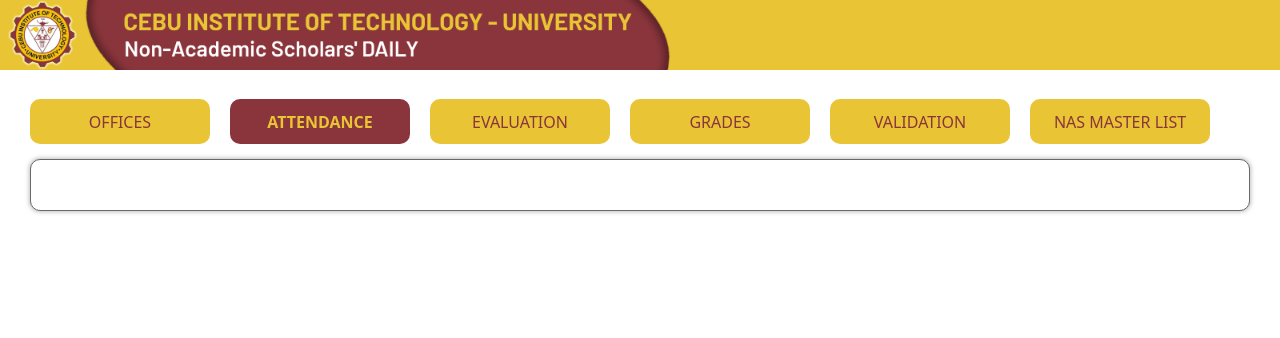
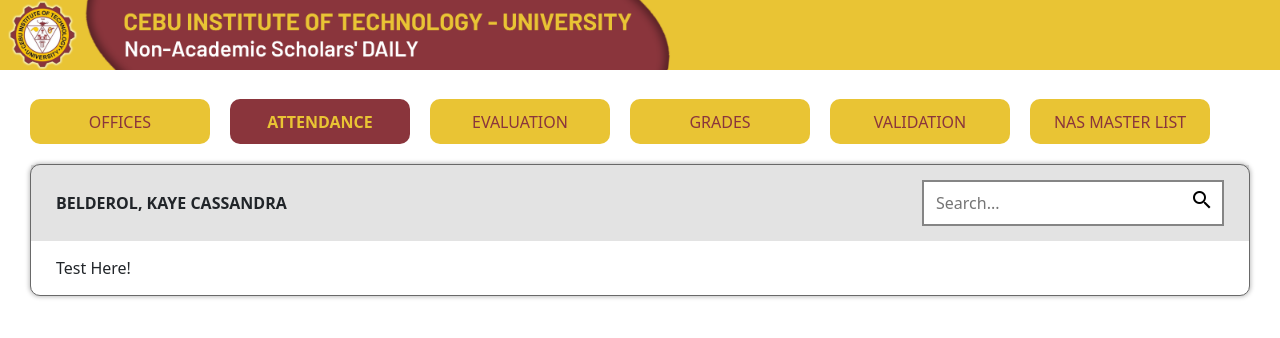
Before and after one commit to enriquezandre/NASDaily, a React (Create React App) app in the folder frontend/nasdaily-app/: page /attendance in a window 1280 px wide. Shown: the top 338 px of the page. Built offline with nearby package versions, Linux system fonts and the light colour scheme.

Commit message:
Added Search Bar in Container

```diff
--- a/frontend/nasdaily-app/public/index.html
+++ b/frontend/nasdaily-app/public/index.html
@@ -3,6 +3,7 @@
   <head>
     <meta charset="utf-8" />
     <link rel="icon" href="%PUBLIC_URL%/favicon.ico" />
+    <link rel="stylesheet" href="https://fonts.googleapis.com/icon?family=Material+Icons">
     <meta name="viewport" content="width=device-width, initial-scale=1" />
     <meta name="theme-color" content="#000000" />
     <meta
--- a/frontend/nasdaily-app/src/Pages/Attendance.css
+++ b/frontend/nasdaily-app/src/Pages/Attendance.css
@@ -4,10 +4,52 @@
 }
 
 .row{
-    margin: 10px 30px;
+    margin: 15px 30px;
     background-color: white;
-    padding: 25px;
     border-radius: 10px;
     border: #696969 solid 1px;
     box-shadow: 0px 0px 4px 1px rgba(0, 0, 0, 0.25)
 }
+
+p {
+    margin: 0;
+    padding: 0;
+}
+
+.heading,
+.data{
+    padding: 15px 25px;
+}
+
+.heading{
+    background-color: rgba(91, 91, 91, 0.17);
+    display: flex;
+    align-items: center;
+    justify-content: space-between;
+}
+
+.name{
+    font-weight: bold;
+    text-transform: uppercase;
+}
+
+input{
+    width: 250px;
+    background-color: transparent;
+    border: none;
+    margin: 0;
+}
+
+.searchBar{
+    display: flex;
+    align-items: center;
+    background-color: white;
+    padding: 5px 2px 5px 10px;
+    border: #858585 solid 2px;
+}
+
+.searchBar button[type='submit'] {
+    background-color: transparent;
+    border: none;
+    cursor: pointer;
+}
--- a/frontend/nasdaily-app/src/Pages/Attendance.jsx
+++ b/frontend/nasdaily-app/src/Pages/Attendance.jsx
@@ -3,6 +3,7 @@
 import '../Pages/Attendance.css'
 
 export const Attendance = () => {
+    const [searchTerm, setSearchTerm] = useState('');
     return (
         <>
             <div>
@@ -40,7 +41,23 @@
                     />
                 </div>
                 <div className='row'>
-
+                    <div className='heading'>
+                        <p className='name'>Belderol, Kaye Cassandra</p>
+                        <form className='searchBar' onSubmit={null}>
+                            <input
+                                type='text'
+                                placeholder='Search...'
+                                value={searchTerm}
+                                onChange={(e) => setSearchTerm(e.target.value)}
+                            />
+                            <button type='submit'>
+                                <i className='material-icons search-icon'>search</i>
+                            </button>
+                        </form>
+                    </div>
+                    <div className='data'>
+                        <p>Test Here!</p>
+                    </div>
                 </div>
             </div>
         </>
```
